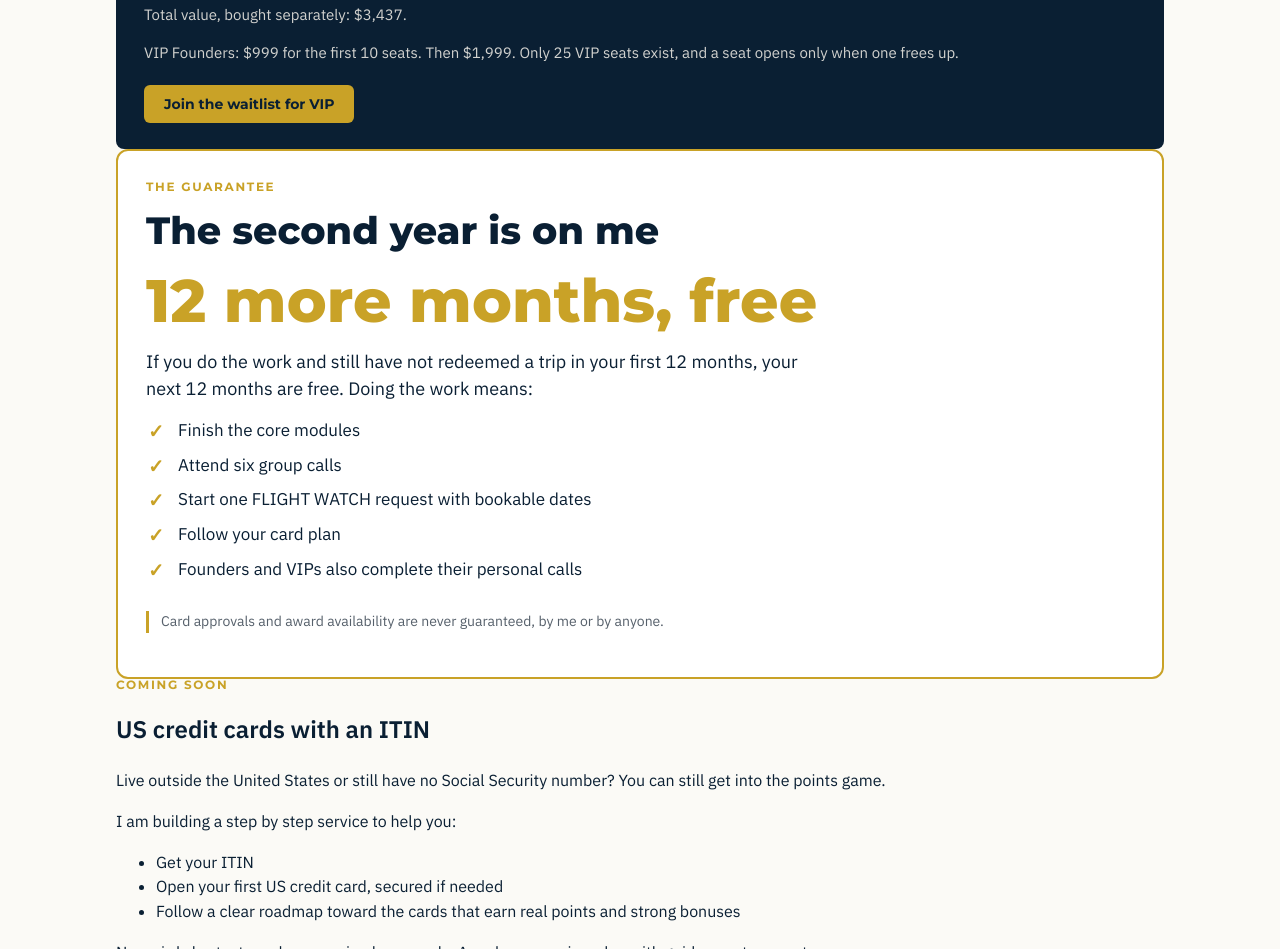
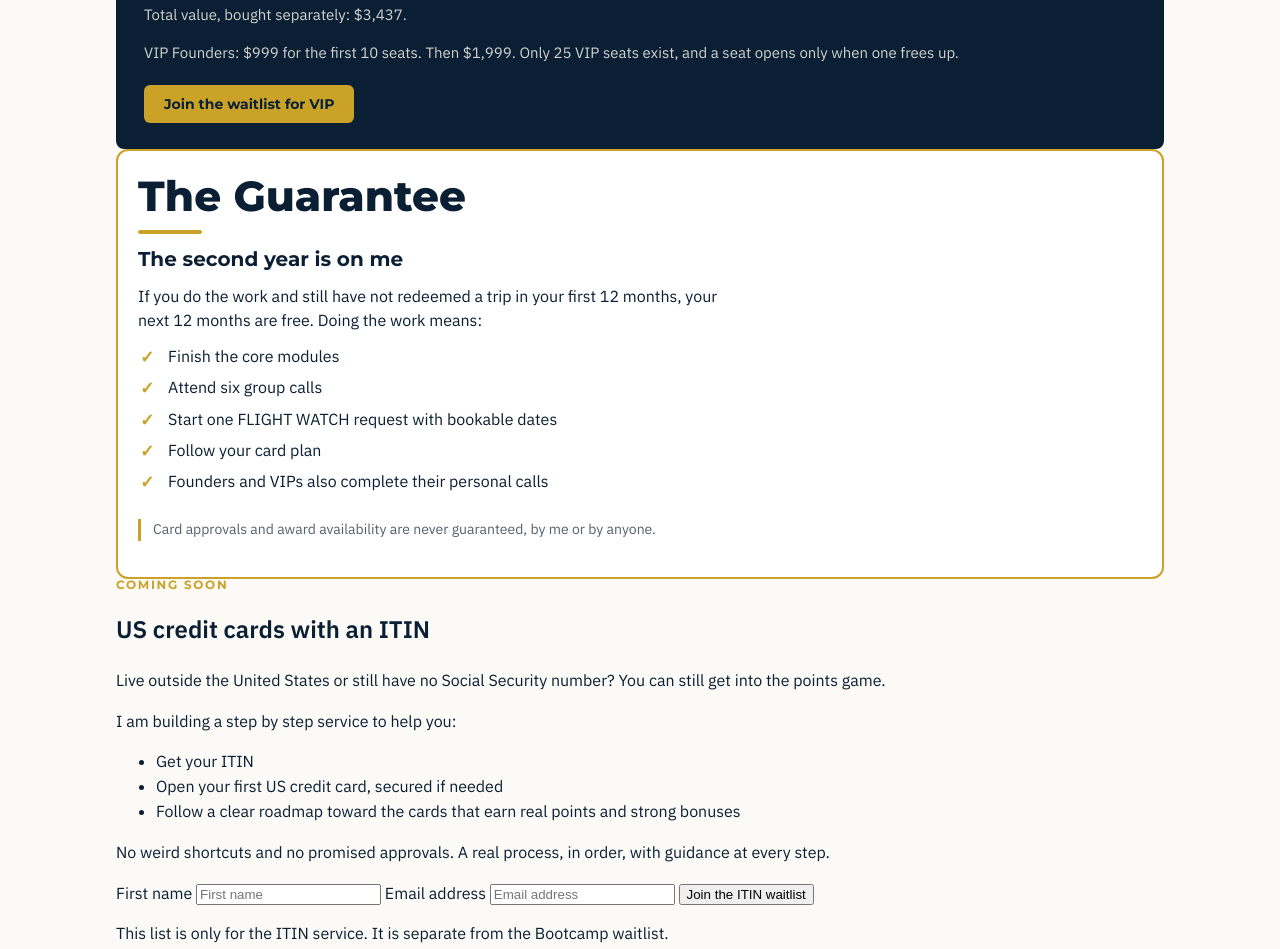
Before and after one commit to miguel-915/bio-sites, a plain HTML site: page home-en/points-and-miles-bootcamp/index.html in a window 1280 px wide. Shown: the part 3208-4157 px from the top of the page. Drawn offline with Linux system fonts and the light colour scheme.

Commit message:
Guarantee section: shrink card back, make The Guarantee the big title

```diff
--- a/home-en/points-and-miles-bootcamp/index.html
+++ b/home-en/points-and-miles-bootcamp/index.html
@@ -47,14 +47,14 @@ h1 { font: italic 800 clamp(30px, 5vw, 46px)/1.08 var(--display); margin: 0 0 14
 .small { font: 400 12px/1.4 var(--body); color: #9AA6B2; margin: 10px 0 0; }
 
 main .wrap { padding-block: 36px 24px; display: grid; gap: 44px; }
-.guarantee-card { background: var(--surface); border: 2px solid var(--brass); border-radius: 12px; padding: 30px 28px; display: grid; gap: 16px; }
-.guarantee-card .eyebrow { margin: 0; }
-.guarantee-card h2 { font: 800 clamp(28px, 4vw, 38px)/1.15 var(--display); margin: 0; text-wrap: balance; }
-.guarantee-big { font: 800 clamp(38px, 6vw, 60px)/1.05 var(--display); color: var(--brass); margin: 0; }
-.guarantee-card .g-lede { font-size: 18px; line-height: 1.5; margin: 0; max-width: 62ch; }
-.g-checks { list-style: none; margin: 0; padding: 0; display: grid; gap: 10px; }
-.g-checks li { font-size: 17px; line-height: 1.45; padding-left: 32px; position: relative; }
-.g-checks li::before { content: "\2713"; position: absolute; left: 2px; top: 0; font-weight: 800; color: var(--brass); font-size: 19px; }
+.guarantee-card { background: var(--surface); border: 2px solid var(--brass); border-radius: 12px; padding: 22px 20px; display: grid; gap: 12px; }
+.guarantee-title { font: 800 clamp(30px, 4.5vw, 42px)/1.1 var(--display); margin: 0; color: var(--ink); }
+.guarantee-title::after { content: ""; display: block; width: 64px; height: 4px; background: var(--brass); border-radius: 2px; margin-top: 10px; }
+.guarantee-sub { font: 700 20px/1.3 var(--display); margin: 0; color: var(--ink); }
+.guarantee-card .g-lede { font-size: 16px; line-height: 1.55; margin: 0; max-width: 62ch; }
+.g-checks { list-style: none; margin: 0; padding: 0; display: grid; gap: 8px; }
+.g-checks li { font-size: 16px; line-height: 1.45; padding-left: 30px; position: relative; }
+.g-checks li::before { content: "\2713"; position: absolute; left: 2px; top: 0; font-weight: 800; color: var(--brass); font-size: 17px; }
 
 .group-h { display: flex; gap: 12px; align-items: baseline; flex-wrap: wrap; margin-bottom: 6px; }
 .group-h span { font: 700 11px/1 var(--display); letter-spacing: .14em; text-transform: uppercase; color: var(--brass); }
@@ -285,9 +285,8 @@ details.faq p{font-size:15px;color:var(--muted);margin:10px 0 2px}
 <section>
   <div class="wrap">
     <div class="guarantee-card">
-      <p class="eyebrow">The guarantee</p>
-      <h2>The second year is on me</h2>
-      <p class="guarantee-big">12 more months, free</p>
+      <h2 class="guarantee-title">The Guarantee</h2>
+      <p class="guarantee-sub">The second year is on me</p>
       <p class="g-lede">If you do the work and still have not redeemed a trip in your first 12 months, your next 12 months are free. Doing the work means:</p>
       <ul class="g-checks">
         <li>Finish the core modules</li>
```
Also changed, not shown: home-es/bootcamp-de-puntos-y-millas/index.html (+10 -11 lines).
